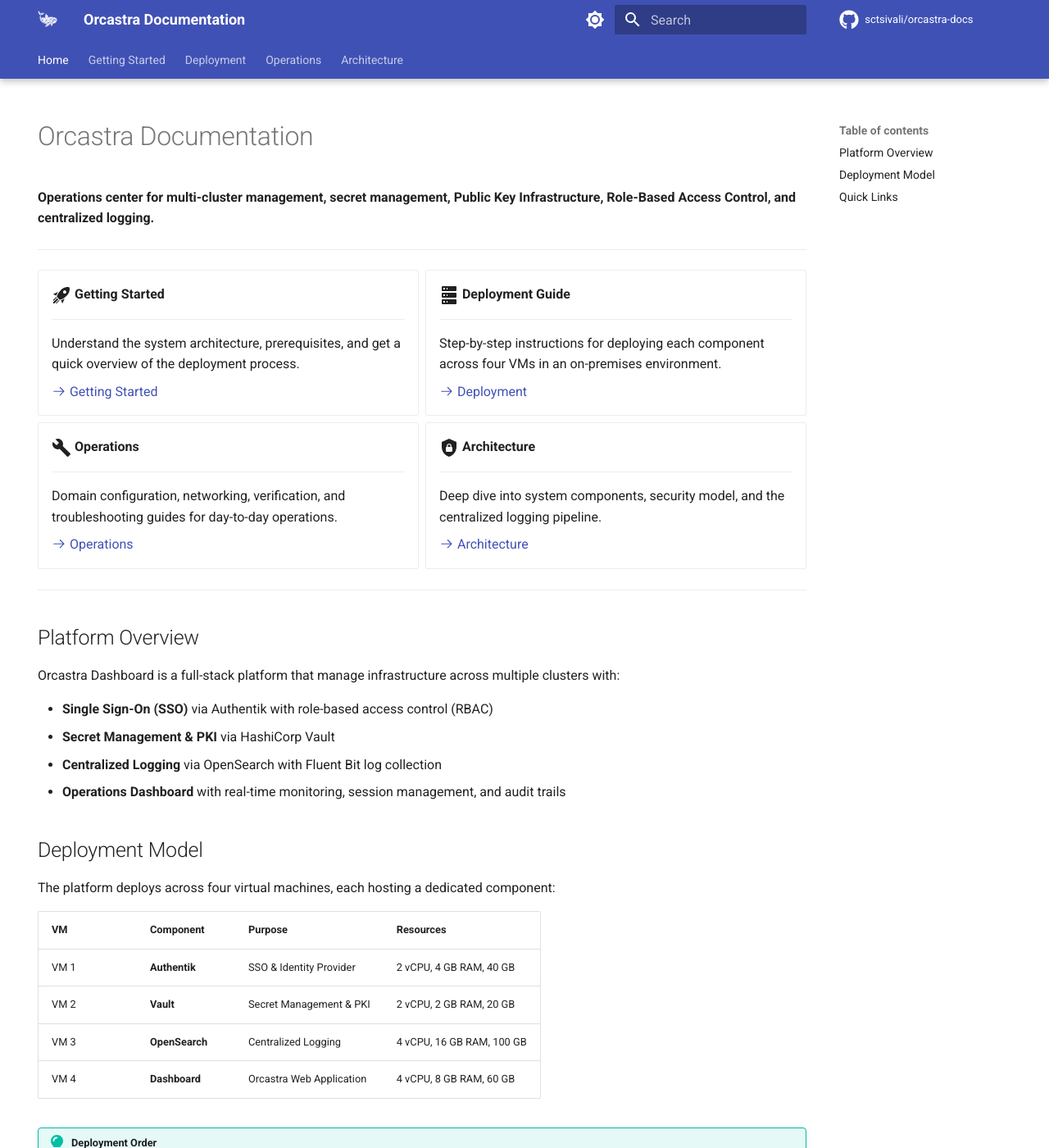
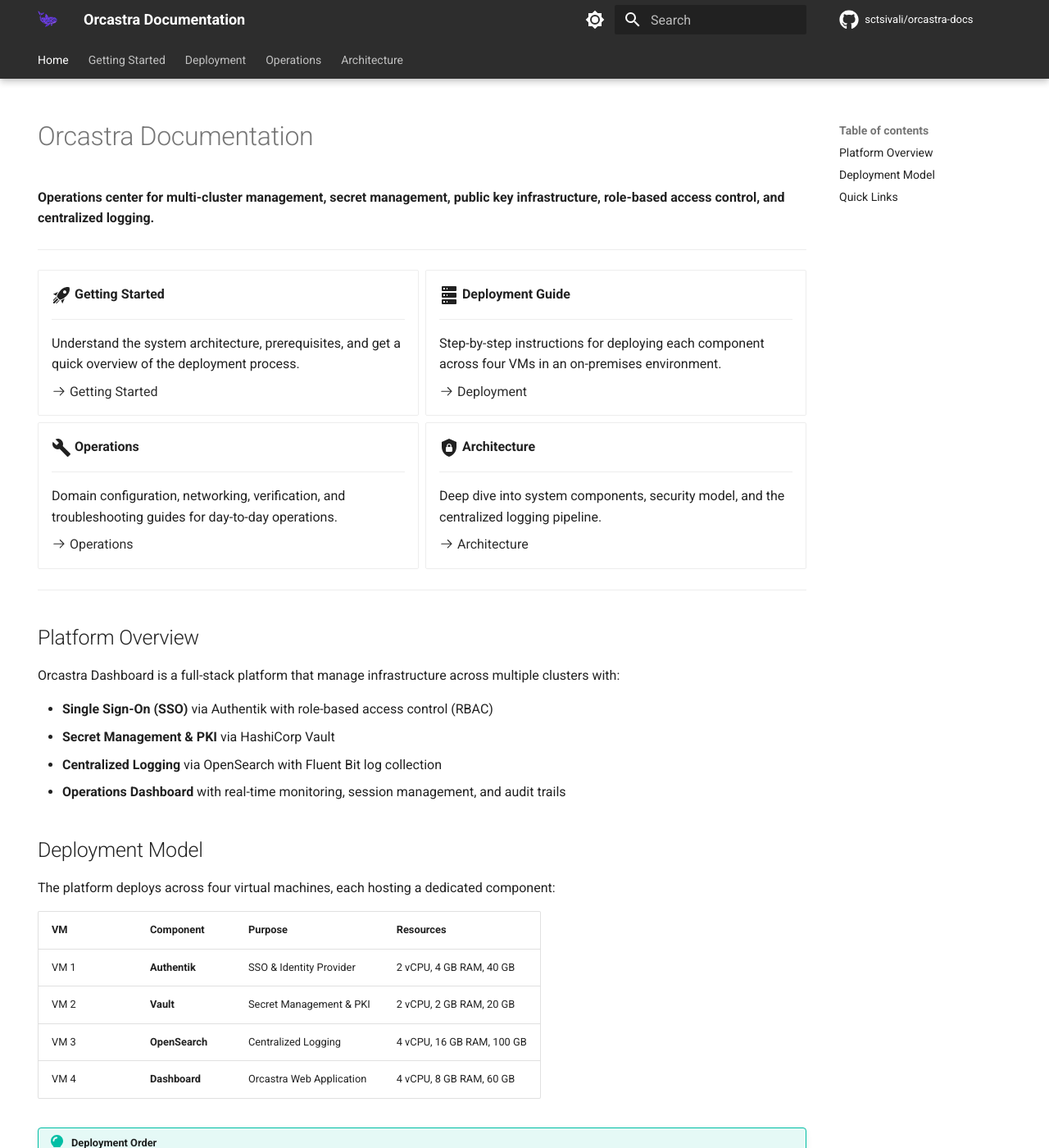
Before and after one commit to sctsivali/orcastra-docs, an MkDocs documentation site: the page built from docs/index.md, in a window 1280 px wide and 1400 px high. Shown: the whole window at 82% size. Built offline with MkDocs 1.6.1 and Material for MkDocs 9.7.7, drawn with Linux system fonts in a browser that asks for light colours; comment, search, counter and statistics services are not loaded; the version menu is left out; some of the changed text lies outside the part shown.

Commit message:
- Change primary color from indigo to soft dark gray (#2d2d2d) - Replace PNG logos with purple orca SVG across all references - Lowercase description - Add feedback/suggestion link redirecting to GitHub issues - Add edit_uri for 'Edit this page' on GitHub - Update accent color to deep purple to match orca branding

```diff
--- a/docs/assets/stylesheets/extra.css
+++ b/docs/assets/stylesheets/extra.css
@@ -1,4 +1,16 @@
 /* Custom styling for Orcastra Documentation */
+
+/* Custom primary color: soft dark (not pure black) */
+[data-md-color-scheme="default"] {
+  --md-primary-fg-color: #2d2d2d;
+  --md-primary-fg-color--light: #404040;
+  --md-primary-fg-color--dark: #1a1a1a;
+}
+[data-md-color-scheme="slate"] {
+  --md-primary-fg-color: #2d2d2d;
+  --md-primary-fg-color--light: #404040;
+  --md-primary-fg-color--dark: #1a1a1a;
+}
 
 /* Variable table styling */
 .md-typeset table:not([class]) th {
@@ -19,13 +31,3 @@
 .md-typeset pre > code {
   font-size: 0.82rem;
 }
-
-/* Logo swap: white logo on light theme (header is dark), black logo on dark theme */
-[data-md-color-scheme="default"] .md-header__button.md-logo img,
-[data-md-color-scheme="default"] .md-nav__button.md-logo img {
-  content: url('../images/orca-logo-white.png');
-}
-[data-md-color-scheme="slate"] .md-header__button.md-logo img,
-[data-md-color-scheme="slate"] .md-nav__button.md-logo img {
-  content: url('../images/orca-logo-black.png');
-}
--- a/docs/index.md
+++ b/docs/index.md
@@ -5,7 +5,7 @@
 
 # Orcastra Documentation
 
-**Operations center for multi-cluster management, secret management, Public Key Infrastructure, Role-Based Access Control, and centralized logging.**
+**Operations center for multi-cluster management, secret management, public key infrastructure, role-based access control, and centralized logging.**
 
 ---
 
--- a/mkdocs.yml
+++ b/mkdocs.yml
@@ -9,12 +9,13 @@
 site_url: https://orcastra.readthedocs.io/
 site_description: >-
   Operations center for multi-cluster management,
-  secret management, Public Key Infrastructure, Role-Based Access Control, and centralized logging.
+  secret management, public key infrastructure, role-based access control, and centralized logging.
 site_author: Orcastra Dev Team
 copyright: Copyright &copy; 2026 Orcastra
 
 repo_name: sctsivali/orcastra-docs
 repo_url: https://github.com/sctsivali/orcastra-docs
+edit_uri: edit/main/docs/
 
 # =============================================================================
 # Theme Configuration
@@ -39,19 +40,19 @@
     - content.code.annotate
   palette:
     - scheme: default
-      primary: indigo
-      accent: cyan
+      primary: custom
+      accent: deep purple
       toggle:
         icon: material/brightness-7
         name: Switch to dark mode
     - scheme: slate
-      primary: indigo
-      accent: cyan
+      primary: custom
+      accent: deep purple
       toggle:
         icon: material/brightness-4
         name: Switch to light mode
-  logo: assets/images/orca-logo-white.png
-  favicon: assets/images/orca-logo-black.png
+  logo: assets/images/orca.svg
+  favicon: assets/images/orca.svg
   icon:
     repo: fontawesome/brands/github
     admonition:
--- a/overrides/main.html
+++ b/overrides/main.html
@@ -1,6 +1,17 @@
 {% extends "base.html" %}
 
 {% block extrahead %}
-  <link rel="icon" href="{{ 'assets/images/orca-logo-black.png' | url }}" media="(prefers-color-scheme: light)">
-  <link rel="icon" href="{{ 'assets/images/orca-logo-white.png' | url }}" media="(prefers-color-scheme: dark)">
+  <link rel="icon" type="image/svg+xml" href="{{ 'assets/images/orca.svg' | url }}">
 {% endblock %}
+
+{% block content %}
+  {{ super() }}
+  <div class="md-feedback" style="margin-top: 2rem; padding: 1rem 0; border-top: 1px solid var(--md-default-fg-color--lightest);">
+    <p style="font-size: 0.8rem; color: var(--md-default-fg-color--light);">
+      Found an issue or have a suggestion?
+      <a href="https://github.com/sctsivali/orcastra-docs/issues/new" target="_blank" rel="noopener" style="color: var(--md-accent-fg-color); font-weight: 600;">
+        Open an issue on GitHub &rarr;
+      </a>
+    </p>
+  </div>
+{% endblock %}
```
